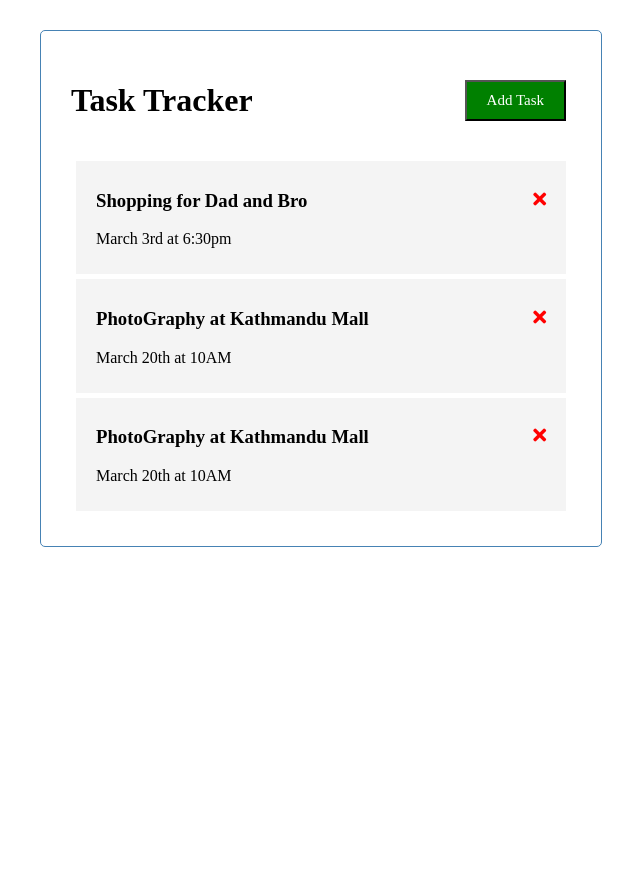
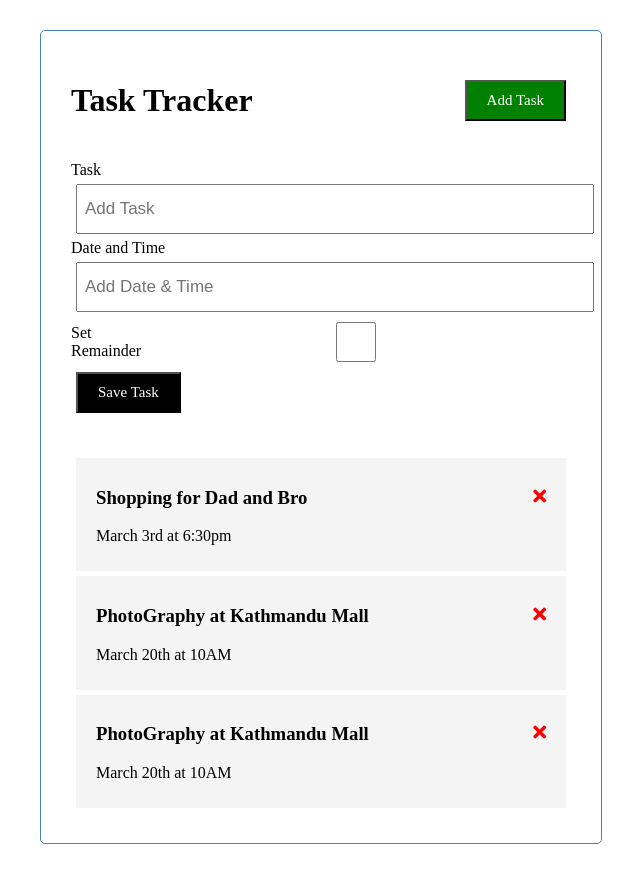
Before and after one commit to arjungautam1/Task-Tracker, a Vue app: page / in a window 1280 px wide. Shown: the whole page, without its empty margins (319-959 px from the left). Before the commit the page ends 800 px from the top, so only its background shows below. Built offline with nearby package versions, Linux system fonts and the light colour scheme.

Commit message:
AddTask component and v-model

```diff
--- a/src/App.vue
+++ b/src/App.vue
@@ -1,8 +1,10 @@
 <template>
   <div class="container">
     <Header title="Task Tracker"/>
+    <AddTask @add-task="addTask"/>
     <Tasks @toggle-reminder="toggleReminder"
-           @delete-task="deleteTask" v-bind:tasks="tasks"/>
+           @delete-task="deleteTask"
+           :tasks="tasks"/>
   </div>
 
 </template>
@@ -10,12 +12,14 @@
 <script>
 import Header from "@/components/Header";
 import Tasks from "@/components/Tasks";
+import AddTask from "@/components/AddTask";
 
 export default {
   name: 'App',
   components: {
     Header,
-    Tasks
+    Tasks,
+    AddTask
   },
   data() {
     return {
@@ -23,12 +27,15 @@
     }
   },
   methods: {
+    addTask(task) {
+      this.tasks=[...this.tasks,task]
+    },
     deleteTask(id) {
       if (confirm('Do you sure want to delete the task ?'))
         this.tasks = this.tasks.filter((task) => task.id !== id)
     },
     toggleReminder(id) {
-      this.tasks = this.tasks.map((task) => task.id === id ? {...task, reminder: !task.reminder}:task)
+      this.tasks = this.tasks.map((task) => task.id === id ? {...task, reminder: !task.reminder} : task)
     }
   },
   created() {
--- /dev/null
+++ b/src/components/AddTask.vue
@@ -0,0 +1,81 @@
+<template>
+  <form @submit="onSubmit" class="add-form">
+    <div class="form-control">
+      <label>Task</label>
+      <input type="text" v-model="text" name="text" placeholder="Add Task">
+    </div>
+    <div class="form-control">
+      <label>Date and Time</label>
+      <input
+          type="text"
+          v-model="day"
+          name="day"
+          placeholder="Add Date & Time">
+    </div>
+    <div class="form-control form-control-check">
+      <label>Set Remainder</label>
+      <input type="checkbox" v-model="reminder" name="reminder">
+    </div>
+
+
+    <input type="submit" value="Save Task" class="btn btn-block">
+
+  </form>
+</template>
+
+<script>
+export default {
+  name: "AddTask",
+  data() {
+    return {
+      text: '',
+      day: '',
+      reminder: false
+    }
+  },
+  methods: {
+    onSubmit(e) {
+      e.preventDefault()
+      if (!this.text) {
+        alert('Please add a task')
+        return
+      }
+      const newTask = {
+        id: Math.floor(Math.random() * 100000),
+        text: this.text,
+        day: this.day,
+        reminder: this.reminder
+      }
+      this.$emit('add-task', newTask)
+      this.text = '',
+          this.day = '',
+          this.reminder = false
+
+    }
+  }
+}
+</script>
+
+<style scoped>
+.add-form {
+  margin-bottom: 40px;
+}
+
+.form-control input {
+  width: 100%;
+  height: 40px;
+  margin: 5px;
+  padding: 3px 7px;
+  font-size: 17px;
+}
+
+.form-control-check {
+  display: flex;
+  align-items: center;
+  justify-content: space-between;
+}
+
+.form-control-check label {
+  flex: 1;
+}
+</style>
--- a/src/components/Tasks.vue
+++ b/src/components/Tasks.vue
@@ -17,7 +17,6 @@
     Task
   },
   emits:['delete-task','toggle-reminder'],
-
 }
 </script>
 
```
